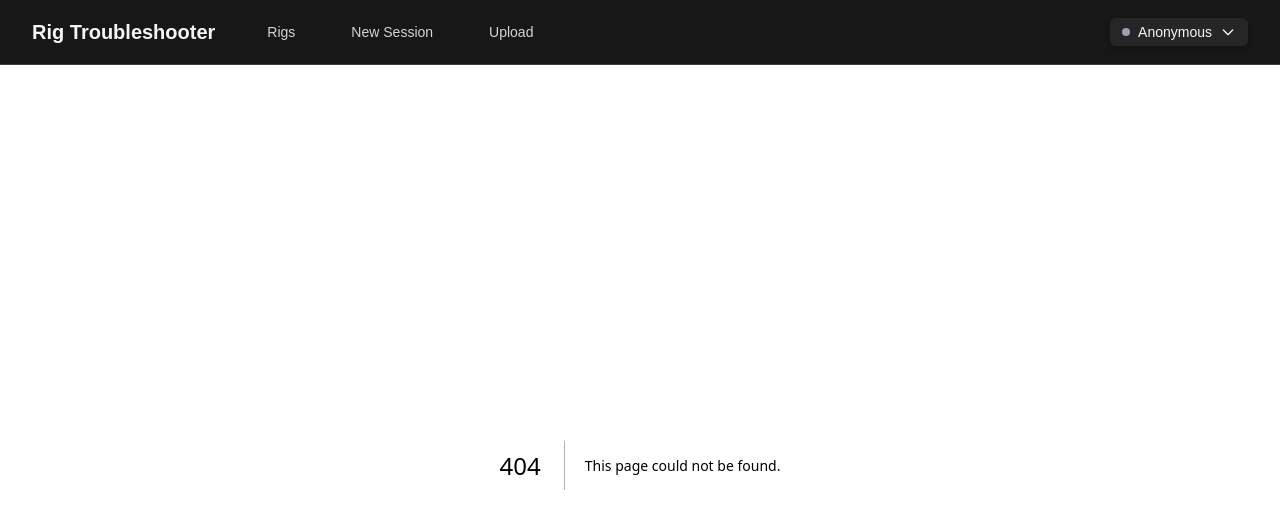
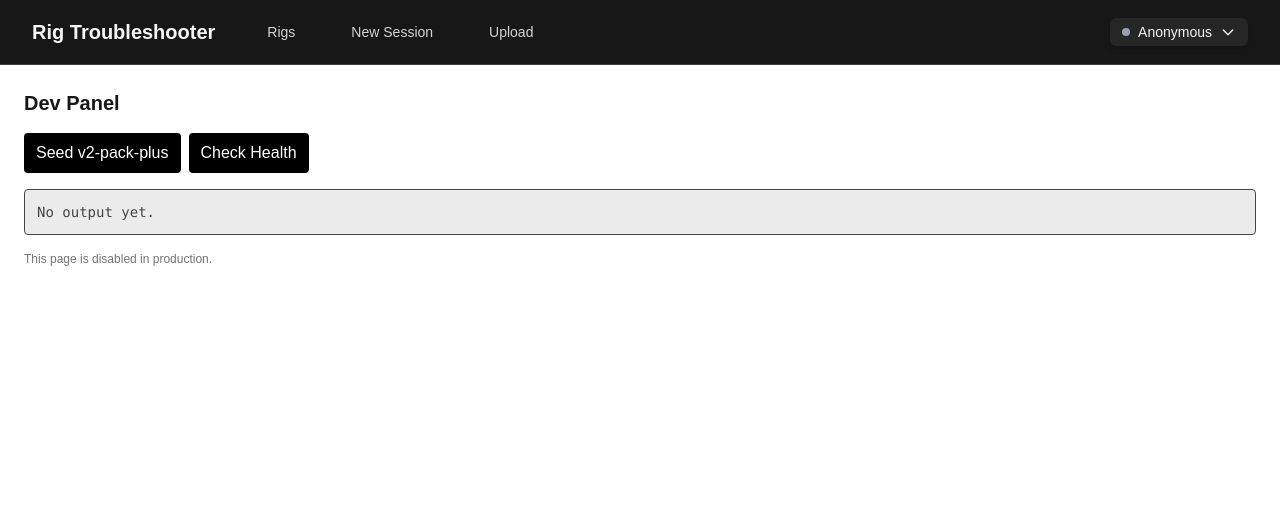
Before and after one commit to solopreneurguru/rig-troubleshooter, a Next.js app: page /admin/dev in a window 1280 px wide. Before the commit this address had no page. Shown: the top 528 px of the page. Built offline with nearby package versions, Linux system fonts and the light colour scheme.

Commit message:
fix: ensure v2 pack seeding (active), dev panel in preview, redirect /sessions/undefined → /sessions/new, clearer v2 pack empty state

```diff
--- a/src/app/(pages)/sessions/[id]/page.tsx
+++ b/src/app/(pages)/sessions/[id]/page.tsx
@@ -27,6 +27,13 @@ export default function SessionWorkspace() {
   const router = useRouter();
   const sessionId = params.id as string;
   const debugSafety = searchParams.get('debug') === 'safety';
+
+  // Redirect if sessionId is undefined
+  useEffect(() => {
+    if (!sessionId || sessionId === 'undefined') {
+      router.push('/sessions/new');
+    }
+  }, [sessionId, router]);
 
   const [actionId, setActionId] = useState<string>("");
   const [step, setStep] = useState<Step | null>(null);
@@ -290,6 +297,14 @@ export default function SessionWorkspace() {
           <div className="mb-4 rounded-md border border-yellow-700 bg-yellow-900/30 p-3 text-yellow-100">
             <div className="font-semibold">Select Rule Pack (.v2)</div>
             <div className="text-sm opacity-80 mb-2">No rule pack selected. Pick a v2 pack below.</div>
+            {!packs || packs.filter(p => p.isV2).length === 0 ? (
+              <div className="text-sm opacity-80">
+                No v2 packs found.
+                <div className="mt-1">
+                  <code className="rounded bg-black/20 px-2 py-1">/admin/dev</code> → "Seed v2-pack-plus", then refresh this page.
+                </div>
+              </div>
+            ) : (
               <div className="flex gap-2 items-center">
                 <select
                   className="min-w-[360px] rounded border border-zinc-600 bg-zinc-900 px-2 py-1"
@@ -305,6 +320,7 @@ export default function SessionWorkspace() {
                   Attach
                 </button>
               </div>
+            )}
           </div>
         )}
 
--- /dev/null
+++ b/src/app/admin/dev/page.tsx
@@ -0,0 +1,38 @@
+'use client';
+
+import { useState } from 'react';
+
+const isProd = process.env.NEXT_PUBLIC_VERCEL_ENV === 'production';
+
+export default function DevPage() {
+  if (isProd) {
+    return <div className="p-6">Disabled in production.</div>;
+  }
+  const [out, setOut] = useState<any>(null);
+
+  async function seedPlus() {
+    const res = await fetch('/api/dev/seed/v2-pack-plus', { method: 'POST' });
+    const j = await res.json().catch(() => ({}));
+    setOut({ route: '/api/dev/seed/v2-pack-plus', status: res.status, json: j });
+  }
+
+  async function health() {
+    const res = await fetch('/api/health');
+    const j = await res.json().catch(() => ({}));
+    setOut({ route: '/api/health', status: res.status, json: j });
+  }
+
+  return (
+    <div className="p-6 space-y-4">
+      <h1 className="text-xl font-bold">Dev Panel</h1>
+      <div className="flex gap-2">
+        <button className="rounded bg-black text-white px-3 py-2" onClick={seedPlus}>Seed v2-pack-plus</button>
+        <button className="rounded bg-black text-white px-3 py-2" onClick={health}>Check Health</button>
+      </div>
+      <pre className="whitespace-pre-wrap text-sm opacity-80 border rounded p-3 bg-black/10">
+        {out ? JSON.stringify(out, null, 2) : 'No output yet.'}
+      </pre>
+      <p className="text-xs opacity-60">This page is disabled in production.</p>
+    </div>
+  );
+}
```
Lines whose indentation alone changed are shown as unchanged.
